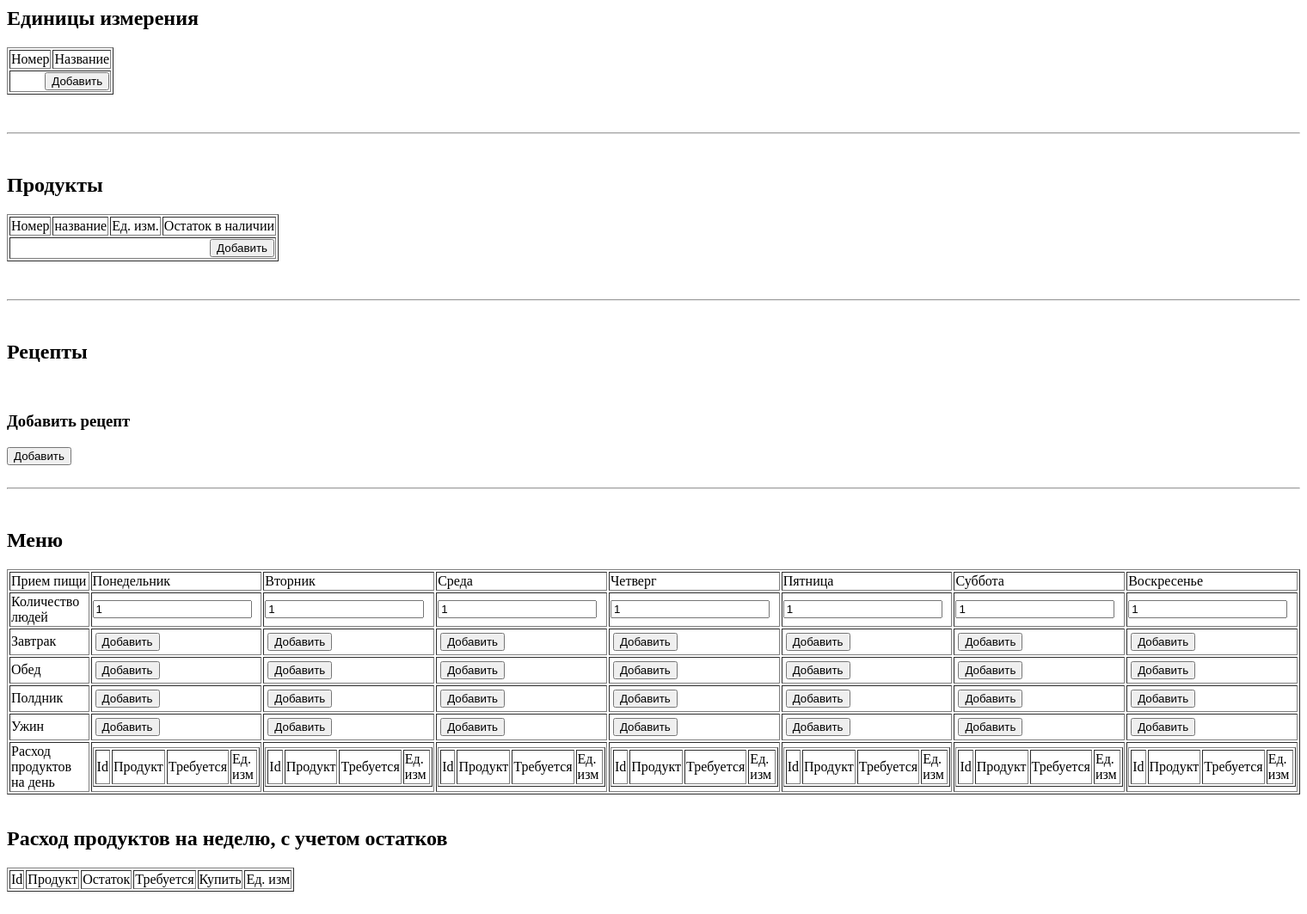
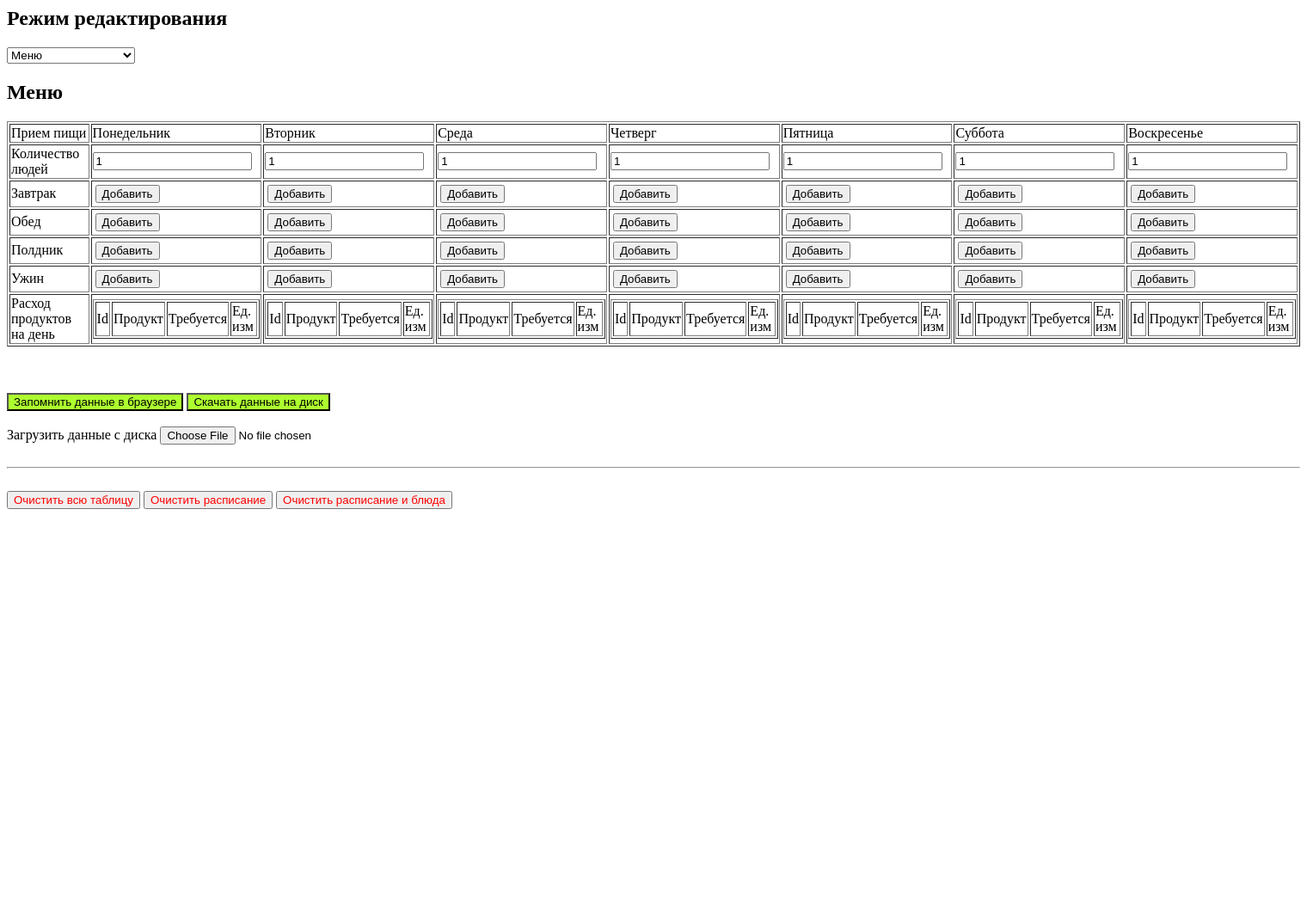
Before and after one commit to dermanov-ru/cook-book, a PHP site: page / in a window 1520 px wide. Shown: the top 1063 px of the page at 86% size. After the commit the page ends 592 px from the top, so only its background shows below. Run offline with PHP 8.4, Linux system fonts and the light colour scheme.

Commit message:
режим работы редактора

```diff
--- a/assets/js/app.js
+++ b/assets/js/app.js
@@ -1,6 +1,8 @@
 var app = new Vue({
     el: '#app',
     data: {
+        // режим работы редактора
+        editorMode: "daySheduleMode",
         measures: [],
         products: [],
         meals : [],
--- a/index.php
+++ b/index.php
@@ -14,6 +14,18 @@
 
 
 <div id="app">
+
+    <h2>Режим редактирования</h2>
+    <select name="" id="" v-model="editorMode">
+        <option value="measuresMode">Единицы измерения</option>
+        <option value="productsMode">Продукты</option>
+        <option value="receptMode">Рецепты</option>
+        <option value="daySheduleMode">Меню</option>
+        <option value="storeMode">Закупка</option>
+    </select>
+
+
+    <template v-if="editorMode == 'measuresMode'">
         <h2>Единицы измерения</h2>
 
         <table border="1">
@@ -35,8 +47,9 @@
         <br>
         <hr>
         <br>
+    </template>
 
-
+    <template v-if="editorMode == 'productsMode'">
         <h2>Продукты</h2>
 
         <table border="1">
@@ -67,12 +80,14 @@
         <br>
         <hr>
         <br>
+    </template>
 
+    <template v-if="editorMode == 'receptMode'">
         <h2>Рецепты</h2>
 
         <template v-for="(meal, index) in meals">
-        <h3>{{ meal.name || "Укажите название блюда" }}</h3>
-        <input type="text" v-model="meal.name"> <button @click="removeMeal(meals, index)">X</button>
+<!--            <h3>{{ meal.name || "Укажите название блюда" }}</h3>-->
+            Название рецепта: <input type="text" v-model="meal.name"> <button @click="removeMeal(meals, index)">X</button>
 
             <h4>Состав и количество на 1 порцию</h4>
             <table border="1">
@@ -103,6 +118,9 @@
                     <td colspan="4" align="right"><button @click="addProductCount(meal)">Добавить</button></td>
                 </tr>
             </table>
+
+            <br>
+            <br>
         </template>
 
         <br>
@@ -114,7 +132,9 @@
         <br>
         <hr>
         <br>
+    </template>
 
+    <template v-if="editorMode == 'daySheduleMode'">
         <h2>Меню</h2>
 
         <table border="1" width="100%" v-if="daysMeals">
@@ -182,7 +202,9 @@
 
         </table>
         <br>
+    </template>
 
+    <template v-if="editorMode == 'storeMode'">
         <h2>Расход продуктов на неделю, с учетом остатков</h2>
 
         <table border="1">
@@ -204,6 +226,7 @@
                 <td>{{ productMeasureName(item.product) }}</td>
             </tr>
         </table>
+    </template>
 
     <br>
     <br>
```
Lines whose indentation alone changed are shown as unchanged.
